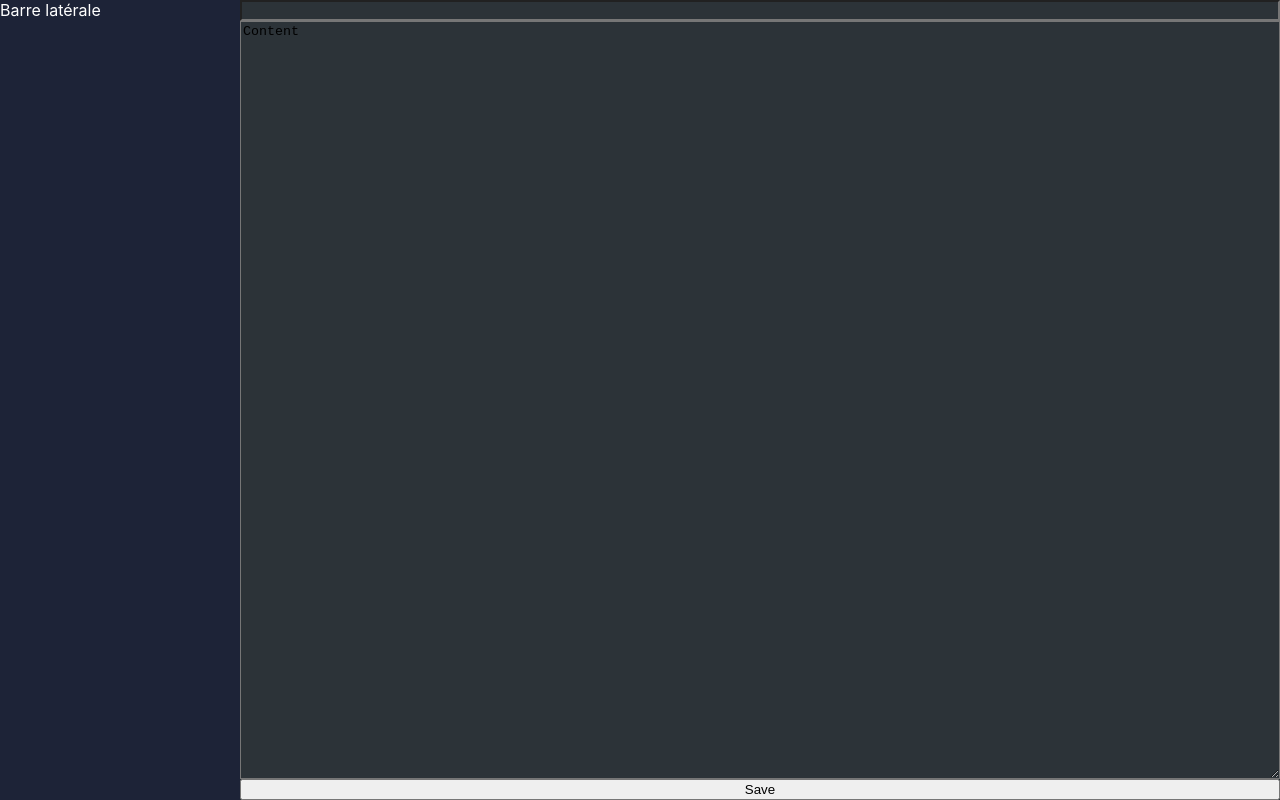
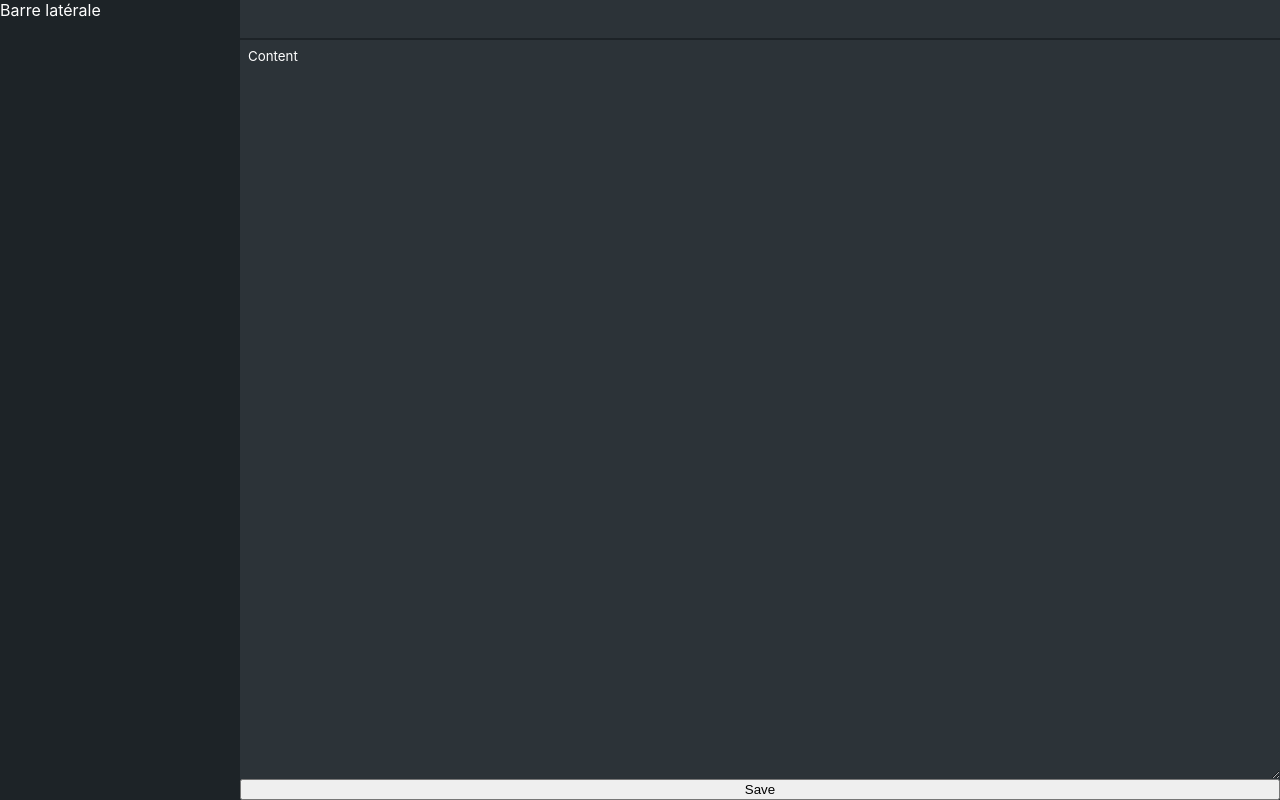
Before and after one commit to jderache/reactjs-notes, a React (Create React App) app in the folder web-app/: page / in a window 1280 px wide. Built offline with nearby package versions, Linux system fonts and the light colour scheme.

Commit message:
Add themeDark/themeLight

```diff
--- a/web-app/src/App.js
+++ b/web-app/src/App.js
@@ -1,15 +1,18 @@
 import { Side, Main } from "./App.styled";
-import { GlobalStyle } from "./GlobalStyle";
+import { darkTheme, GlobalStyle, lightTheme } from "./GlobalStyle";
+import { ThemeProvider } from "styled-components";
 import Note from "./Note/index.js";
 
 function App() {
   return (
     <>
-      <GlobalStyle />
-      <Side>Barre latérale</Side>
-      <Main>
-        <Note />
-      </Main>
+      <ThemeProvider theme={darkTheme}>
+        <GlobalStyle />
+        <Side>Barre latérale</Side>
+        <Main>
+          <Note />
+        </Main>
+      </ThemeProvider>
     </>
   );
 }
--- a/web-app/src/App.styled.js
+++ b/web-app/src/App.styled.js
@@ -6,7 +6,7 @@ export const Side = styled.aside`
   top: 0;
   left: 0;
   bottom: 0;
-  background-color: #1d2337;
+  background-color: ${({ theme }) => theme.asideBackgroundColor};
 `;
 export const Main = styled.main`
   height: 100vh;
--- a/web-app/src/GlobalStyle.js
+++ b/web-app/src/GlobalStyle.js
@@ -7,8 +7,8 @@ export const GlobalStyle = createGlobalStyle`
 
 body {
   margin: 0;
-  color: white;
-  background-color: #2c3338;
+  color: ${({ theme }) => theme.mainTextColor};
+  background-color: ${({ theme }) => theme.mainBackgroundColor};
   font-family: -apple-system, BlinkMacSystemFont, 'Segoe UI', 'Roboto', 'Oxygen',
     'Ubuntu', 'Cantarell', 'Fira Sans', 'Droid Sans', 'Helvetica Neue',
     sans-serif;
@@ -16,3 +16,14 @@ body {
   -moz-osx-font-smoothing: grayscale;
 }
 `;
+export const darkTheme = {
+  mainBackgroundColor: "#2c3338",
+  asideBackgroundColor: "#1D2327",
+  mainTextColor: "white",
+};
+
+export const lightTheme = {
+  mainBackgroundColor: "#d3ccc7",
+  asideBackgroundColor: "#e2dcd8",
+  mainTextColor: "black",
+};
--- a/web-app/src/Note/Note.styled.js
+++ b/web-app/src/Note/Note.styled.js
@@ -1,4 +1,6 @@
 import styled from "styled-components";
+
+const INPUT_PADDING = 8;
 
 export const Form = styled.form`
   height: 100%;
@@ -7,10 +9,23 @@ export const Form = styled.form`
   align-items: stretch;
 `;
 export const Title = styled.input`
+  height: 40px;
   background: transparent;
+  font-size: 20px;
+  color: inherit;
+  font-family: inherit;
+  border: none;
+  border-bottom: 2px solid #1d2327;
+  outline: none;
+  padding: ${INPUT_PADDING}px;
 `;
 
 export const Content = styled.textarea`
   flex: 1;
   background: transparent;
+  color: inherit;
+  font-family: inherit;
+  border: none;
+  outline: none;
+  padding: ${INPUT_PADDING}px;
 `;
```
